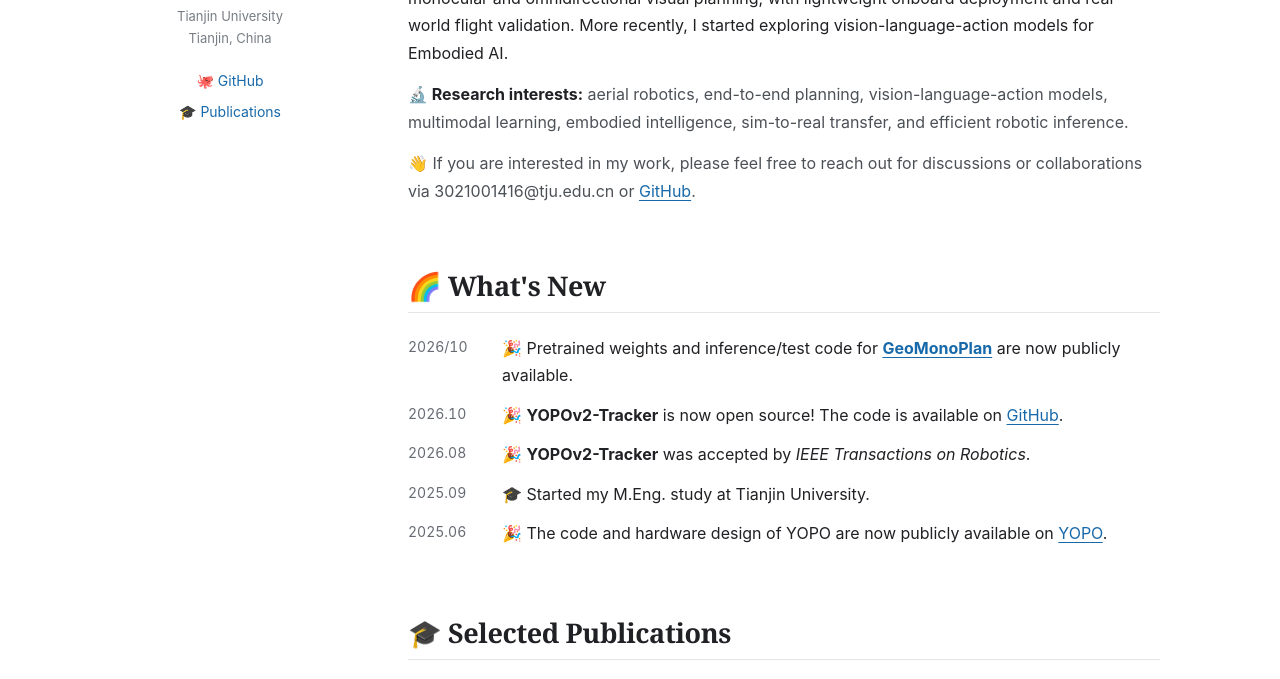
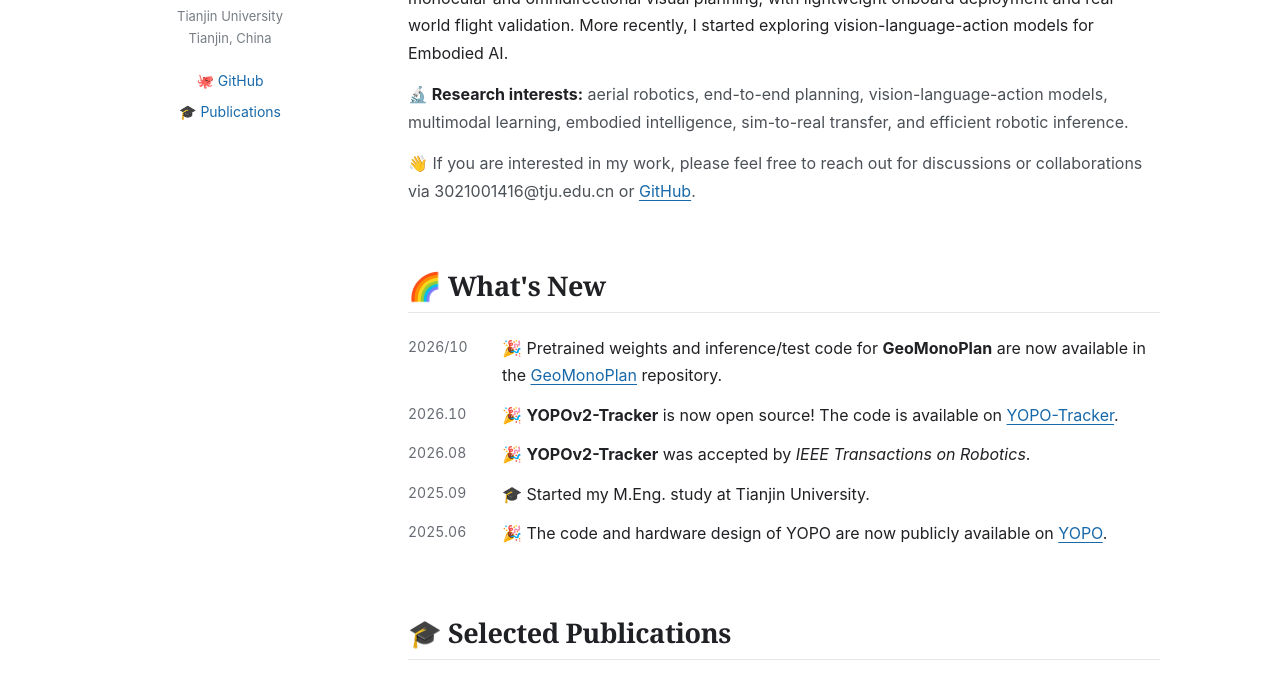
Before and after one commit to Mioulo/Mioulo.github.io, a plain HTML site: page index.html in a window 1280 px wide. Shown: the part 391-1070 px from the top of the page. Drawn offline with Linux system fonts and the light colour scheme.

Commit message:
Clarify project names and repository links in release news

```diff
--- a/index.html
+++ b/index.html
@@ -240,8 +240,8 @@
 <section id="news">
 <h2>🌈 <span class="lang-en">What's New</span><span class="lang-zh" lang="zh-CN">最新动态</span><time></time></h2>
 <ul class="news">
-<li><time datetime="2026-10">2026/10</time><span><span class="lang-en">🎉 Pretrained weights and inference/test code for <a href="https://github.com/Mioulo/GeoMonoPlan" target="_blank" rel="noopener noreferrer"><strong>GeoMonoPlan</strong></a> are now publicly available.</span><span class="lang-zh" lang="zh-CN">🎉 <a href="https://github.com/Mioulo/GeoMonoPlan" target="_blank" rel="noopener noreferrer"><strong>GeoMonoPlan</strong></a> 已公开模型权重及推理测试代码。</span></span></li>
-<li><time>2026.10</time><span><span class="lang-en">🎉 <strong>YOPOv2-Tracker</strong> is now open source! The code is available on <a href="https://github.com/TJU-Aerial-Robotics/YOPO-Tracker" target="_blank" rel="noopener noreferrer">GitHub</a>.</span><span class="lang-zh" lang="zh-CN">🎉 <strong>YOPOv2-Tracker</strong> 已开源！代码现已在 <a href="https://github.com/TJU-Aerial-Robotics/YOPO-Tracker" target="_blank" rel="noopener noreferrer">GitHub</a> 公开。</span></span></li>
+<li><time datetime="2026-10">2026/10</time><span><span class="lang-en">🎉 Pretrained weights and inference/test code for <strong>GeoMonoPlan</strong> are now available in the <a href="https://github.com/Mioulo/GeoMonoPlan" target="_blank" rel="noopener noreferrer">GeoMonoPlan</a> repository.</span><span class="lang-zh" lang="zh-CN">🎉 <strong>GeoMonoPlan</strong> 的模型权重及推理测试代码现已在 <a href="https://github.com/Mioulo/GeoMonoPlan" target="_blank" rel="noopener noreferrer">GeoMonoPlan</a> 项目中公开。</span></span></li>
+<li><time>2026.10</time><span><span class="lang-en">🎉 <strong>YOPOv2-Tracker</strong> is now open source! The code is available on <a href="https://github.com/TJU-Aerial-Robotics/YOPO-Tracker" target="_blank" rel="noopener noreferrer">YOPO-Tracker</a>.</span><span class="lang-zh" lang="zh-CN">🎉 <strong>YOPOv2-Tracker</strong> 已开源！代码现已在 <a href="https://github.com/TJU-Aerial-Robotics/YOPO-Tracker" target="_blank" rel="noopener noreferrer">YOPO-Tracker</a> 公开。</span></span></li>
 <li><time>2026.08</time><span><span class="lang-en">🎉 <strong>YOPOv2-Tracker</strong> was accepted by <em>IEEE Transactions on Robotics</em>.</span><span class="lang-zh" lang="zh-CN">🎉 <strong>YOPOv2-Tracker</strong> 被 <em>IEEE Transactions on Robotics</em> 接收。</span></span></li>
 <li><time>2025.09</time><span><span class="lang-en">🎓 Started my M.Eng. study at Tianjin University.</span><span class="lang-zh" lang="zh-CN">🎓 开始在天津大学攻读硕士学位。</span></span></li>
 <li><time>2025.06</time><span><span class="lang-en">🎉 The code and hardware design of YOPO are now publicly available on <a href="https://github.com/TJU-Aerial-Robotics/YOPO" target="_blank" rel="noopener noreferrer">YOPO</a>.</span><span class="lang-zh" lang="zh-CN">🎉 YOPO 的代码与硬件设计现已在 <a href="https://github.com/TJU-Aerial-Robotics/YOPO" target="_blank" rel="noopener noreferrer">YOPO</a> 项目中公开。</span></span></li>
```
